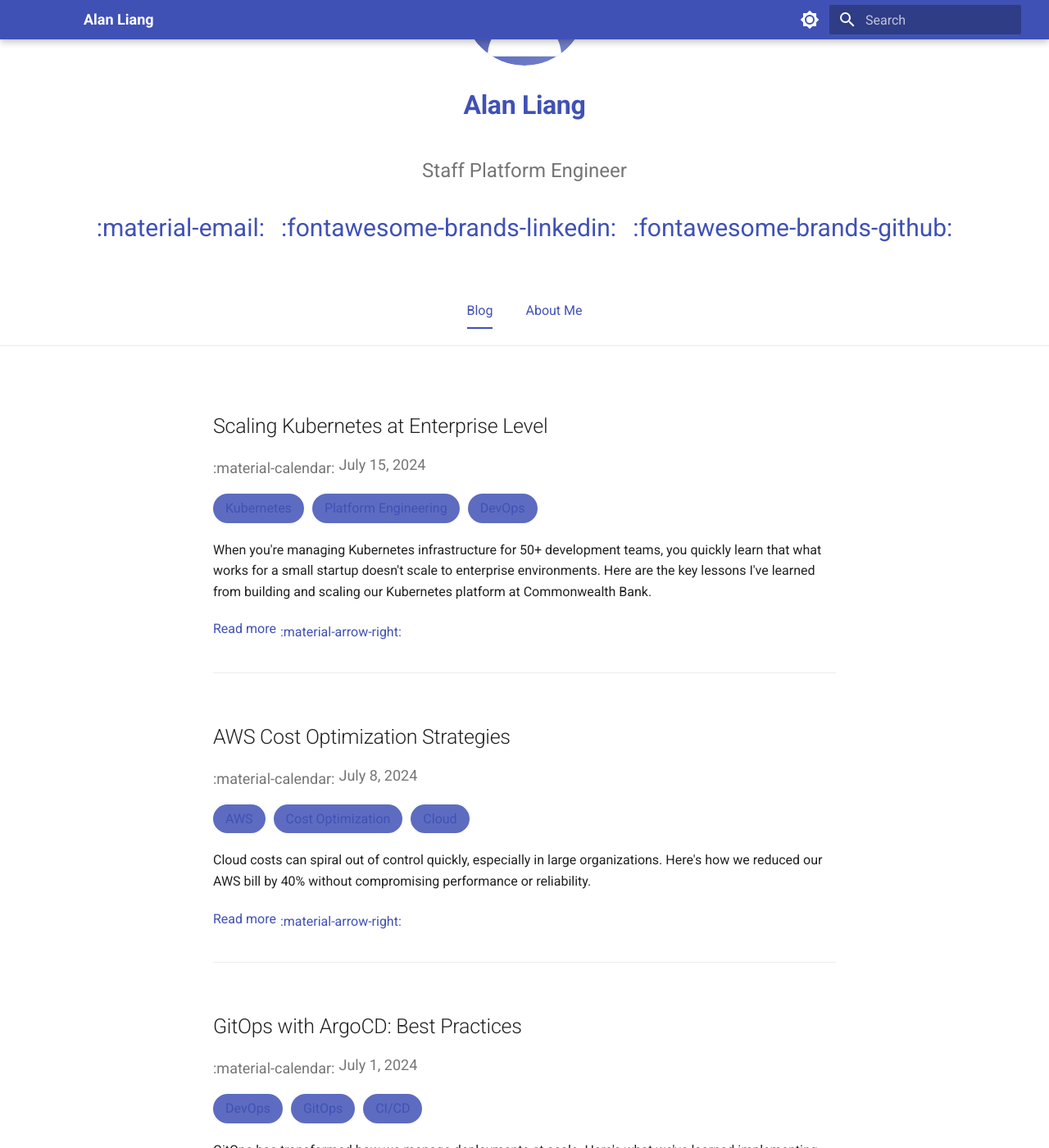
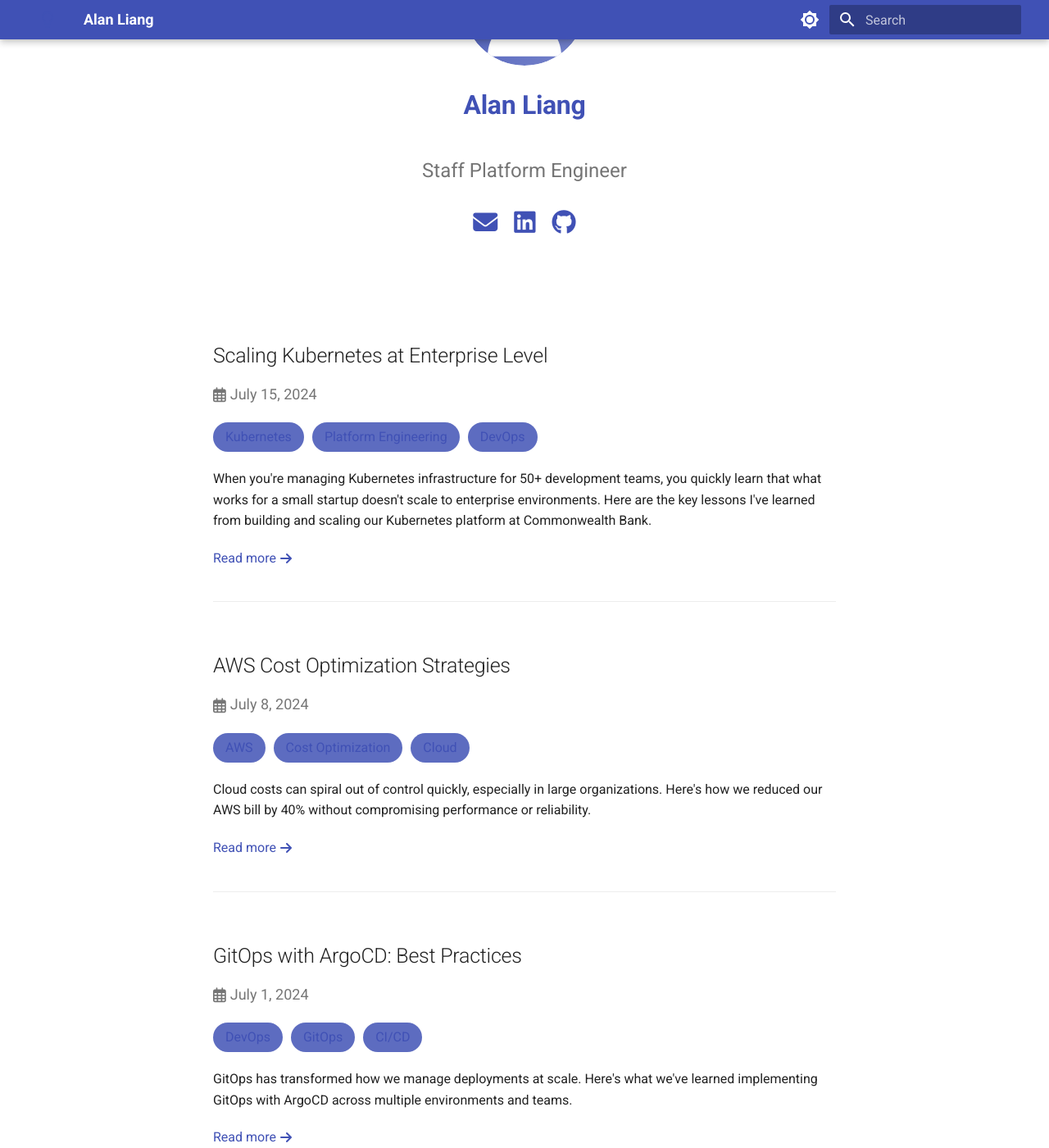
Before and after one commit to qoehliang/qoehliang.github.io, an MkDocs documentation site: the page built from docs/index.md, in a window 1280 px wide and 1400 px high, scrolled down 234 px. Shown: the whole window at 82% size. Built offline with MkDocs 1.6.1 and Material for MkDocs 9.7.7, drawn with Linux system fonts in a browser that asks for light colours; some of the changed text lies outside the part shown.

Commit message:
update fix issues

```diff
--- a/docs/index.md
+++ b/docs/index.md
@@ -11,19 +11,14 @@ hide:
 
   <div class="social-links">
     <a href="mailto:alan.liang@example.com" class="social-link">
-      <span class="twemoji">:material-email:</span>
+      <i class="fas fa-envelope"></i>
     </a>
     <a href="https://www.linkedin.com/in/alanliangdev/" class="social-link">
-      <span class="twemoji">:fontawesome-brands-linkedin:</span>
+      <i class="fab fa-linkedin"></i>
     </a>
     <a href="https://github.com/alanliangdev" class="social-link">
-      <span class="twemoji">:fontawesome-brands-github:</span>
+      <i class="fab fa-github"></i>
     </a>
-  </div>
-
-  <div class="site-nav">
-    <a href="./" class="nav-link active">Blog</a>
-    <a href="about/" class="nav-link">About Me</a>
   </div>
 </div>
 
@@ -32,7 +27,7 @@ hide:
     <h2 class="post-title"><a href="blog/posts/kubernetes-scaling/">Scaling Kubernetes at Enterprise Level</a></h2>
     <div class="post-meta">
       <span class="post-date">
-        <span class="twemoji">:material-calendar:</span> July 15, 2024
+        <i class="far fa-calendar-alt"></i> July 15, 2024
       </span>
     </div>
     <div class="post-categories">
@@ -44,7 +39,7 @@ hide:
       <p>When you're managing Kubernetes infrastructure for 50+ development teams, you quickly learn that what works for a small startup doesn't scale to enterprise environments. Here are the key lessons I've learned from building and scaling our Kubernetes platform at Commonwealth Bank.</p>
     </div>
     <a href="blog/posts/kubernetes-scaling/" class="read-more">
-      Read more <span class="twemoji">:material-arrow-right:</span>
+      Read more <i class="fas fa-arrow-right"></i>
     </a>
   </div>
 
@@ -52,7 +47,7 @@ hide:
     <h2 class="post-title"><a href="blog/posts/aws-cost-optimization/">AWS Cost Optimization Strategies</a></h2>
     <div class="post-meta">
       <span class="post-date">
-        <span class="twemoji">:material-calendar:</span> July 8, 2024
+        <i class="far fa-calendar-alt"></i> July 8, 2024
       </span>
     </div>
     <div class="post-categories">
@@ -64,7 +59,7 @@ hide:
       <p>Cloud costs can spiral out of control quickly, especially in large organizations. Here's how we reduced our AWS bill by 40% without compromising performance or reliability.</p>
     </div>
     <a href="blog/posts/aws-cost-optimization/" class="read-more">
-      Read more <span class="twemoji">:material-arrow-right:</span>
+      Read more <i class="fas fa-arrow-right"></i>
     </a>
   </div>
 
@@ -72,7 +67,7 @@ hide:
     <h2 class="post-title"><a href="blog/posts/gitops-argocd/">GitOps with ArgoCD: Best Practices</a></h2>
     <div class="post-meta">
       <span class="post-date">
-        <span class="twemoji">:material-calendar:</span> July 1, 2024
+        <i class="far fa-calendar-alt"></i> July 1, 2024
       </span>
     </div>
     <div class="post-categories">
@@ -84,7 +79,7 @@ hide:
       <p>GitOps has transformed how we manage deployments at scale. Here's what we've learned implementing GitOps with ArgoCD across multiple environments and teams.</p>
     </div>
     <a href="blog/posts/gitops-argocd/" class="read-more">
-      Read more <span class="twemoji">:material-arrow-right:</span>
+      Read more <i class="fas fa-arrow-right"></i>
     </a>
   </div>
 </div>
--- a/mkdocs.yml
+++ b/mkdocs.yml
@@ -93,6 +93,7 @@ extra:
 extra_css:
   - stylesheets/extra.css
   - stylesheets/home.css
+  - https://cdnjs.cloudflare.com/ajax/libs/font-awesome/6.4.0/css/all.min.css
 
 extra_javascript:
   - assets/js/theme-toggle.js
```
Also changed, not shown: docs/about.md (+3 -8 lines).
